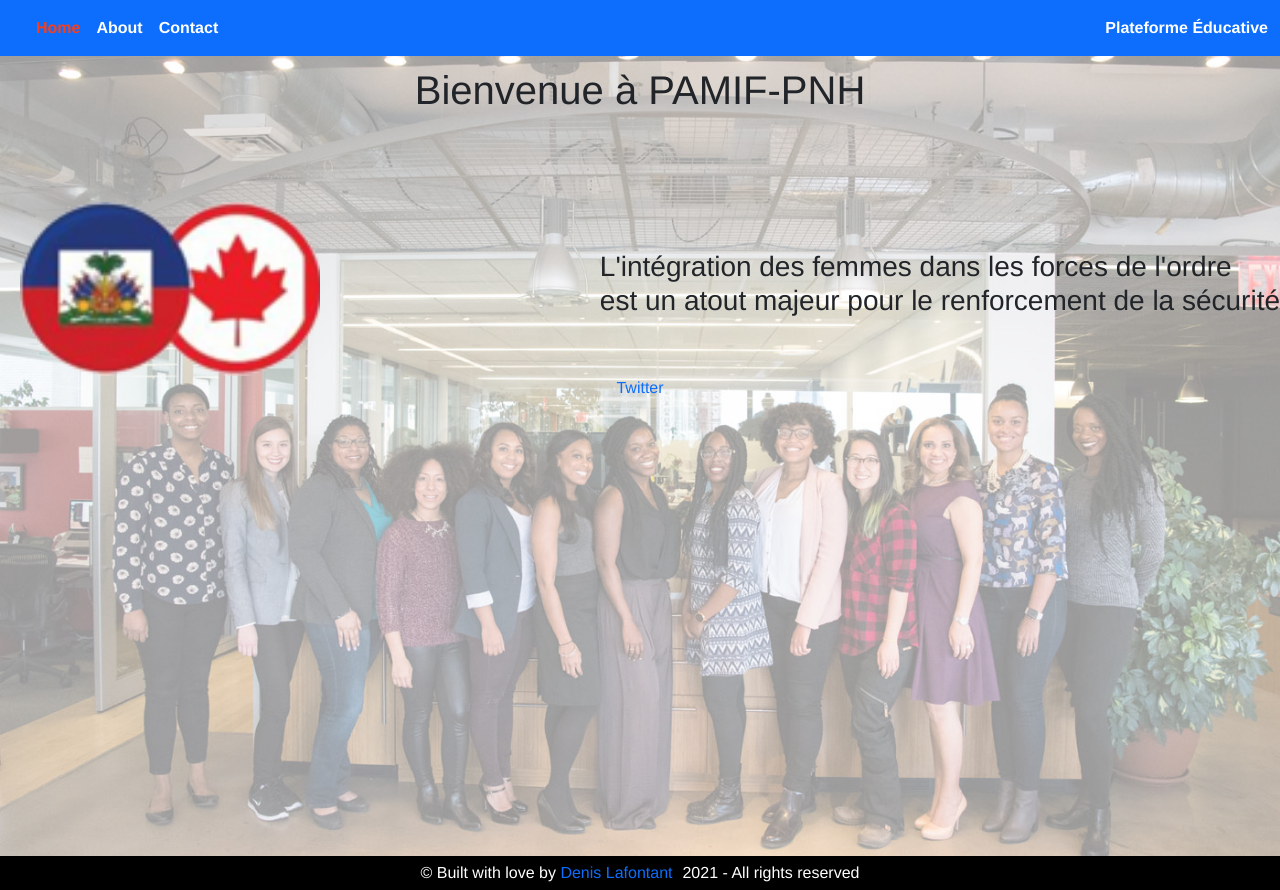
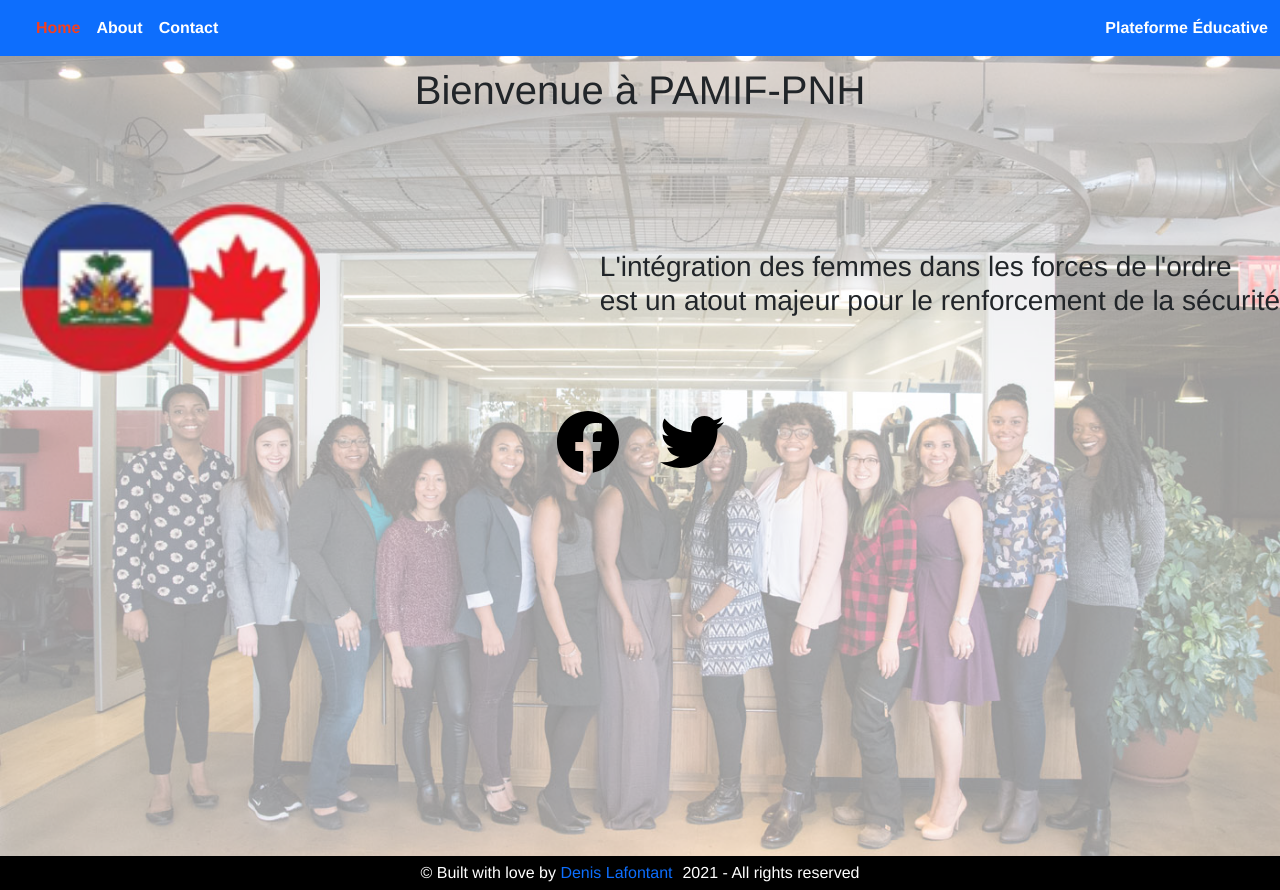
Before and after one commit to icebox827/pamif, a Vue app: page / in a window 1280 px wide. Built offline with nearby package versions, Linux system fonts and the light colour scheme.

Commit message:
Add social links

```diff
--- a/package.json
+++ b/package.json
@@ -9,6 +9,7 @@
   },
   "dependencies": {
     "@fortawesome/fontawesome-svg-core": "^1.2.36",
+    "@fortawesome/free-brands-svg-icons": "^5.15.4",
     "@fortawesome/free-solid-svg-icons": "^5.15.4",
     "@fortawesome/vue-fontawesome": "^3.0.0-4",
     "core-js": "^3.6.5",
--- a/src/components/HelloWorld.vue
+++ b/src/components/HelloWorld.vue
@@ -11,8 +11,8 @@
           </div>
         </div>
         <div class="social">
-          <a href="#"><i class="fa fa-facebook-square" aria-hidden="true"></i></a>
-          <a href="#">Twitter</a>
+          <a href="https://web.facebook.com/Pamif-Pnh-107899311596451"><fa :icon="['fab', 'facebook']" /></a>
+          <a href="https://twitter.com/PamifP"><fa :icon="['fab', 'twitter']" /></a>
         </div>
       </div>
     </div>
@@ -69,4 +69,15 @@ export default {
   display: flex;
   justify-content: center;
 }
+
+.social a {
+  color: black;
+  margin: 20px;
+  font-size: 4rem;
+}
+
+a:hover {
+  font-size: 6rem;
+  background-color: white;
+}
 </style>
--- a/src/main.js
+++ b/src/main.js
@@ -1,11 +1,11 @@
 import { createApp } from 'vue'
 import { FontAwesomeIcon } from '@fortawesome/vue-fontawesome'
 import { library } from '@fortawesome/fontawesome-svg-core'
-import { fas } from '@fortawesome/free-solid-svg-icons'
+import { fab } from '@fortawesome/free-brands-svg-icons'
 import App from './App.vue'
 import router from './router'
 
-library.add(fas)
+library.add(fab)
 
 createApp(App)
   .component('fa', FontAwesomeIcon)
```
Also changed, not shown: 1 other file (tests, documents, lock files or other folders).
